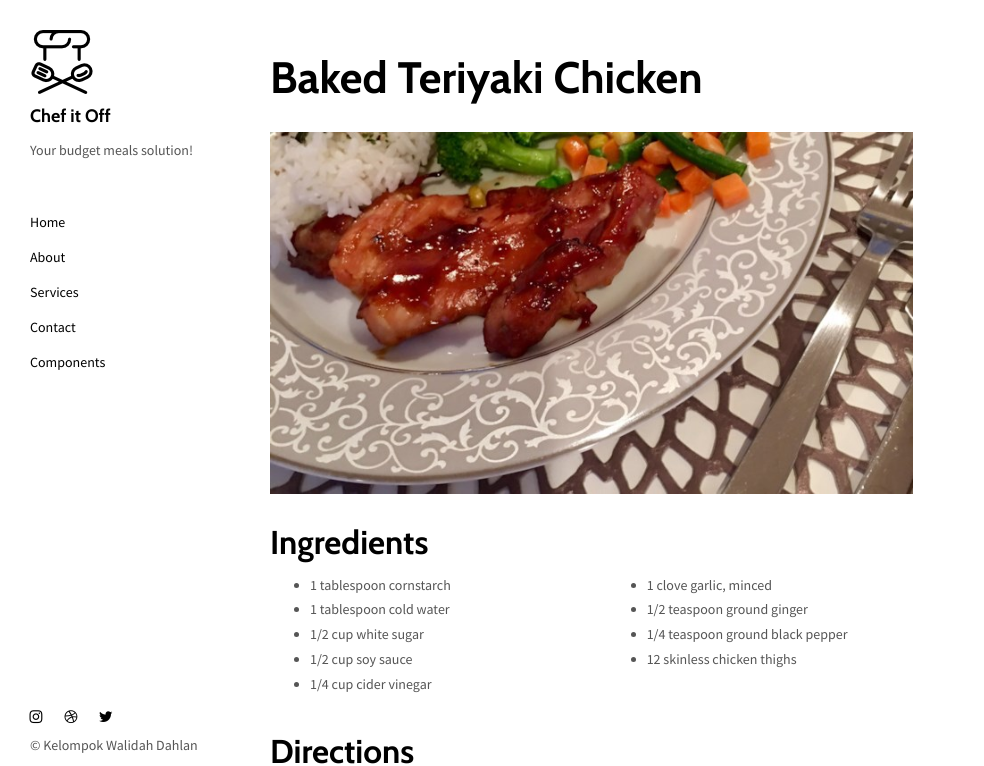
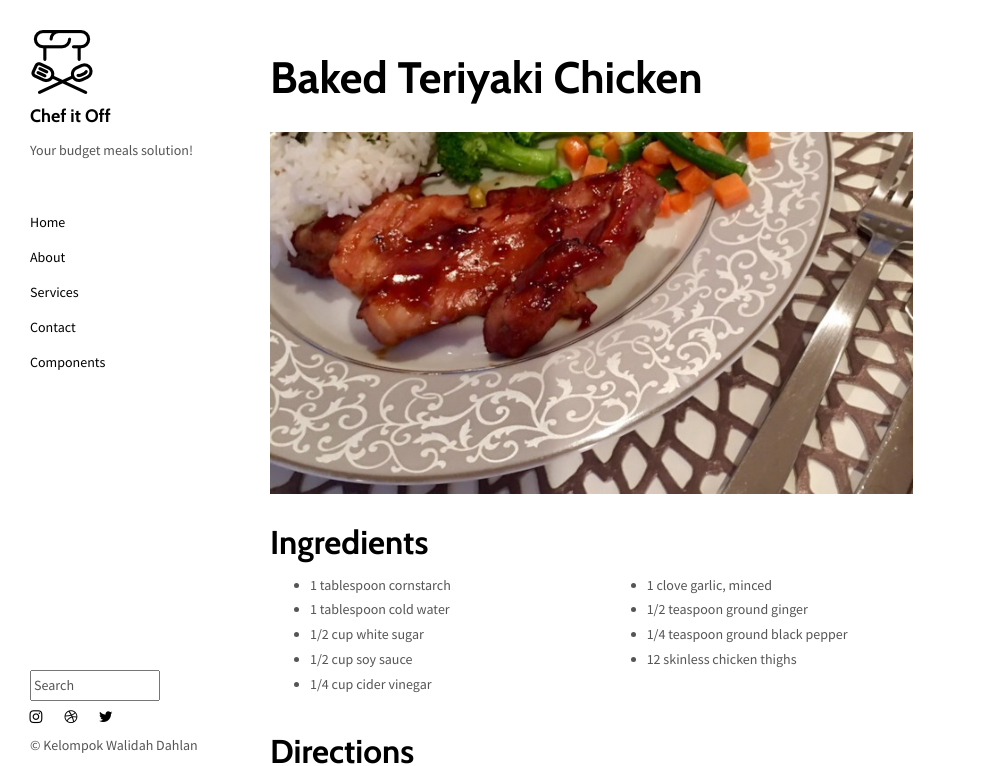
Before and after one commit to cleveresta/TugasAbw, a plain HTML site: page teriyaki.html in a window 1280 px wide. Shown: the top 766 px of the page, without its empty margins (0-984 px from the left). Drawn offline with nearby package versions, Linux system fonts and the light colour scheme.

Commit message:
adding search
yang tadi lupa belum

```diff
--- a/teriyaki.html
+++ b/teriyaki.html
@@ -53,6 +53,7 @@
       </ul>
 
       <nav class="nav-footer">
+          <input type="text" name="search" placeholder="Search.." value="Search">
         <p class="nav-footer-social-buttons">
           <a class="fa-icon" href="https://www.instagram.com/" title="">
             <i class="fa fa-instagram"></i>
```
